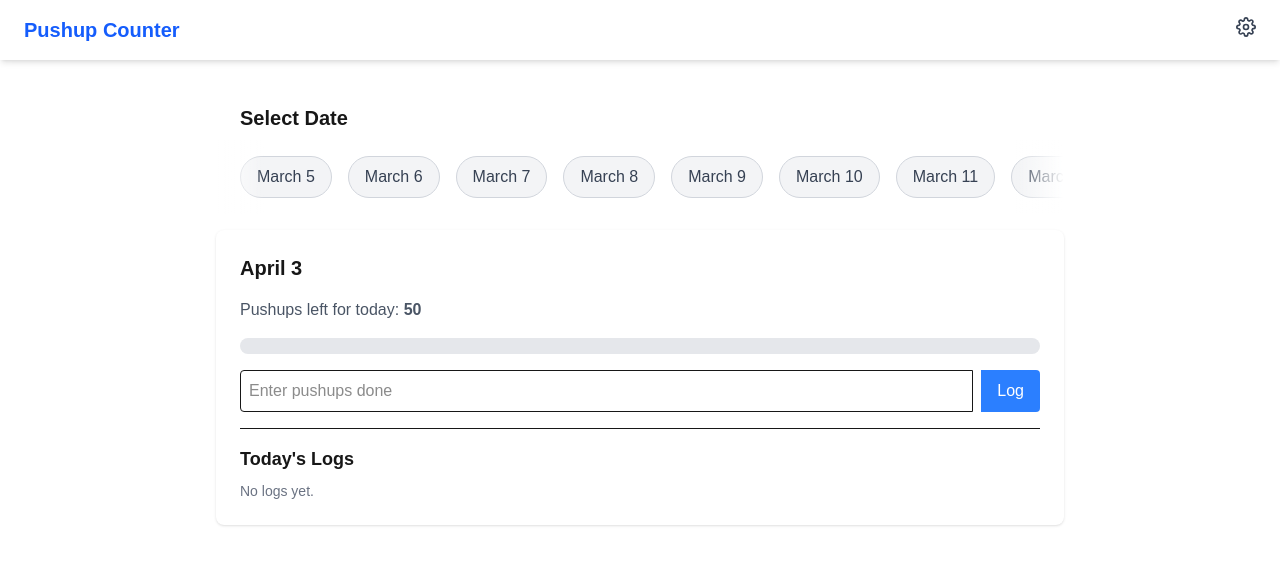
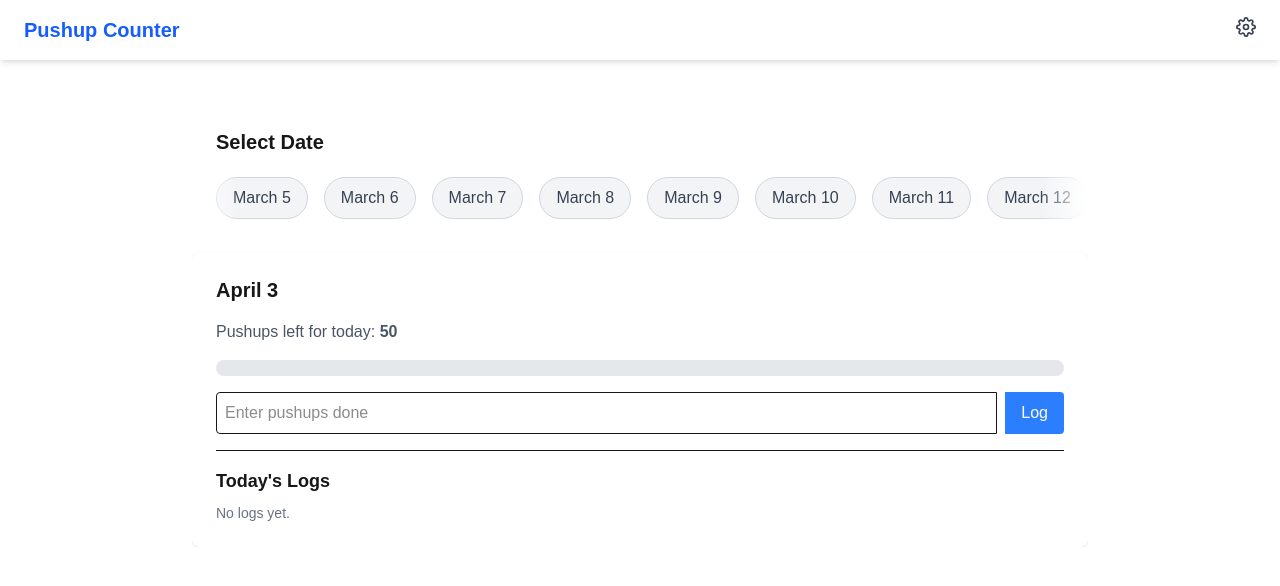
Before and after one commit to jpreinold/pushup-counter, a Next.js app: page / in a window 1280 px wide. Shown: the top 586 px of the page. Built offline with nearby package versions, Linux system fonts and the light colour scheme.

Commit message:
One more update to the padding

```diff
--- a/app/page.tsx
+++ b/app/page.tsx
@@ -113,7 +113,7 @@ export default function Home() {
   };
 
   return (
-    <div className="max-w-4xl mx-auto p-6 space-y-4 overflow-x-hidden">
+    <div className="max-w-4xl mx-auto mt-12 space-y-4 overflow-x-hidden">
       <style jsx>{`
         /* Hide scrollbar for Webkit browsers */
         .scrollbar-hide::-webkit-scrollbar {
@@ -127,13 +127,13 @@ export default function Home() {
 
       {/* Date Carousel Section */}
       <div>
-        {/* Title with same style as log card date title */}
+        {/* "Select Date" Title with smaller bottom margin */}
         <div className="px-6">
-          <h3 className="text-xl font-semibold mb-2">Select Date</h3>
+          <h3 className="text-xl font-semibold mb-1">Select Date</h3>
         </div>
         <div
           className="relative py-4"
-          style={{ paddingTop: "calc(1rem)", paddingBottom: "calc(1rem)" }}
+          style={{ paddingTop: "calc(1rem + 1px)", paddingBottom: "calc(1rem + 1px)" }}
         >
           {/* Carousel container */}
           <div
```
